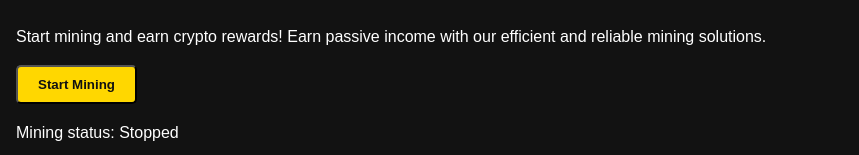
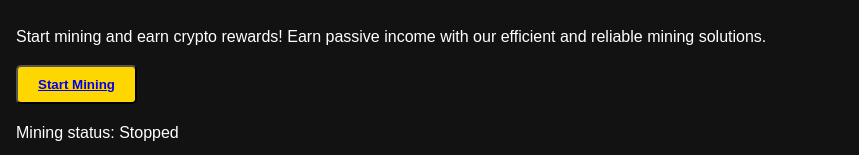
Before and after one commit to ERROR-Maker-cpu/coindash, a plain HTML site: page index.html in a window 1280 px wide. Shown: the part 238-393 px from the top of the page, without its empty margins (0-859 px from the left). Drawn offline with Linux system fonts and the light colour scheme; a script that the page names is missing.

Commit message:
Update index.html

```diff
--- a/index.html
+++ b/index.html
@@ -24,7 +24,7 @@
             <h2>Welcome to Crypto Mining</h2>
             <p>Start mining and earn crypto rewards! Earn passive income with our efficient and reliable mining solutions.</p>
 
-            <button id="startMining">Start Mining</button>
+            <button id="startMining"><a href="startmining.html"> Start Mining </a></button>
             <p id="miningStatus">Mining status: <span id="status">Stopped</span></p>
             <p id="cryptoEarned">Crypto earned: <span id="earned">0</span></p>
         </section>
```
